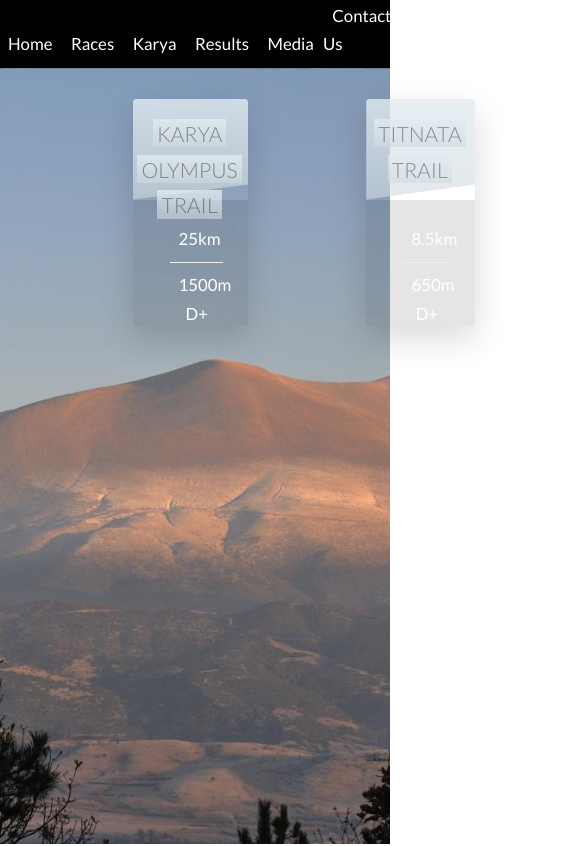
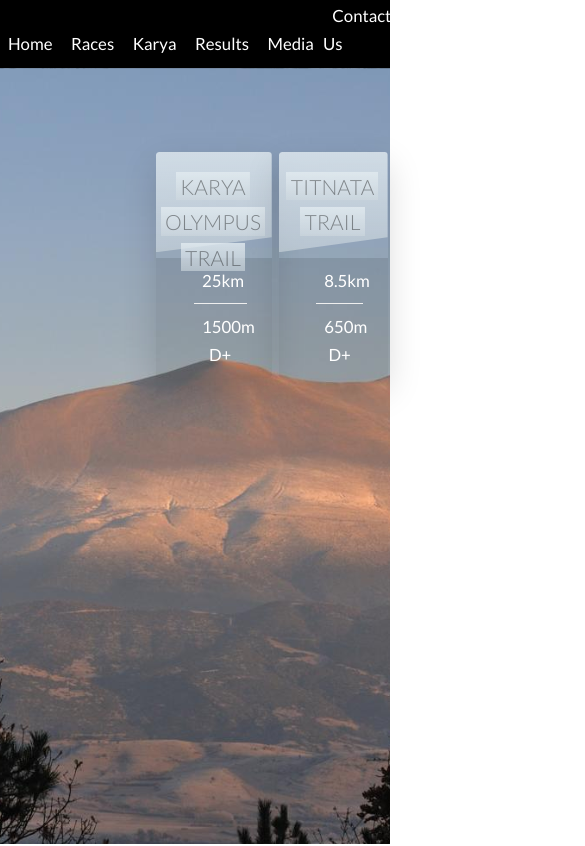
Before and after one commit to vdassios/Karya, a website: page index.html in a window 390 px wide. Shown: the top 846 px of the page, 585 px wide, since content can reach past the window. Drawn offline with Linux system fonts and the light colour scheme.

Commit message:
card responsive

```diff
--- a/index.html
+++ b/index.html
@@ -73,9 +73,10 @@
     </header>
 
     <section class="hero">
-      <div class="card-grid">
-        <div class="card-box">
-          <div class="card">
+      <!-- <div class="card-grid"> -->
+      <!-- <div class="card-box"> -->
+
+      <div class="card card-grid__l">
         <div class="card__side card__side--front">
           <div class="card__picture card__picture--1">&nbsp;</div>
           <h4 class="card__heading">
@@ -96,14 +97,13 @@
           </div>
           <div class="card__price-box">
             <p class="card__price-value">20€</p>
-                <a class="btn btn--blue" href="html/racesKarya.html"
-                  >More info!</a
-                >
+            <a class="btn btn--blue" href="html/racesKarya.html">More info!</a>
           </div>
         </div>
       </div>
 
-          <div class="card" style="margin-left: 25rem">
+      <!-- <div class="card" style="margin-left: 25rem"> -->
+      <div class="card card-grid__r">
         <div class="card__side card__side--front">
           <div class="card__picture card__picture--1">&nbsp;</div>
           <h4 class="card__heading">
@@ -130,8 +130,8 @@
           </div>
         </div>
       </div>
-        </div>
-      </div>
+      <!-- </div> -->
+      <!--</div> -->
     </section>
 
     <main>
--- a/sass/base/_base.scss
+++ b/sass/base/_base.scss
@@ -49,7 +49,7 @@ body {
 
 .body-container {
 
-  margin: 3rem 50rem 0 50rem ;
+  margin: 3rem 30vw 0 30vw ;
 
 }
 
--- a/sass/components/_races.scss
+++ b/sass/components/_races.scss
@@ -1,25 +1,38 @@
-.card-grid {
-  // display: grid;
-  // grid-template-columns: 1fr 1fr 1fr 1fr 1fr;
-  // grid-template-rows: 1fr 1fr 1fr 1fr;
-}
+//.card-grid {
+//   display: grid;
+//   grid-template-columns: repeat(8, 1fr);
+//   align-items: center;
+//   justify-items: center;
+//
+//   &__l {
+//     grid-column: 4 / 5;
+//
+//   }
+//
+//   &__r {
+//     grid-column: 5 / 6;
+//   }
+//}
 
-.card-box {
-  display: flex;
-  text-align: center;
-  padding-left: 34vw;
-  padding-top: 8vw;
-
-}
+//.card-box {
+//  display: flex;
+//  text-align: center;
+//  padding-left: 34vw;
+//  padding-top: 8vw;
+//
+//}
 
 
 
 .card{
-  perspective: 150rem;
+  perspective: 100vw;
   -moz-perspective: 150rem;
   position: relative;
   height: 27rem;
-  width: 14%;
+  width: 10%;
+  margin-left: 10rem;
+  margin-top: 10rem;
+
 
   &__side {
 
@@ -32,8 +45,12 @@
     backface-visibility: hidden;
     border-radius: 3px;
     box-shadow: 0 1.5rem 4rem rgba($color-black, .15);
+    display: flex;
+    flex-direction: column;
+    justify-content: space-between;
     &--front{
       background-color: transparent;
+      color: white;
     }
 
     &--back {
@@ -90,7 +107,8 @@
   &__details {
 
    background-color: rgba(black, 0.1);
-   padding: 2rem;
+   padding-right: 2rem;
+   padding-left: 2rem;
     ul {
       list-style: none;
       width: 80%;
@@ -125,6 +143,7 @@
   &__price-value {
     font-size: 4rem;
     font-weight: 400;
+    margin-bottom: 2rem;
   }
 
 
--- a/sass/pages/_home.scss
+++ b/sass/pages/_home.scss
@@ -4,7 +4,8 @@
   //background-position-y: -10rem;
   background-position: center;
   height: 92vh;
-
+  display: flex;
+  justify-content: center;
 
 
 
```
Also changed, not shown: css/style.css. Lines whose indentation alone changed are shown as unchanged.
